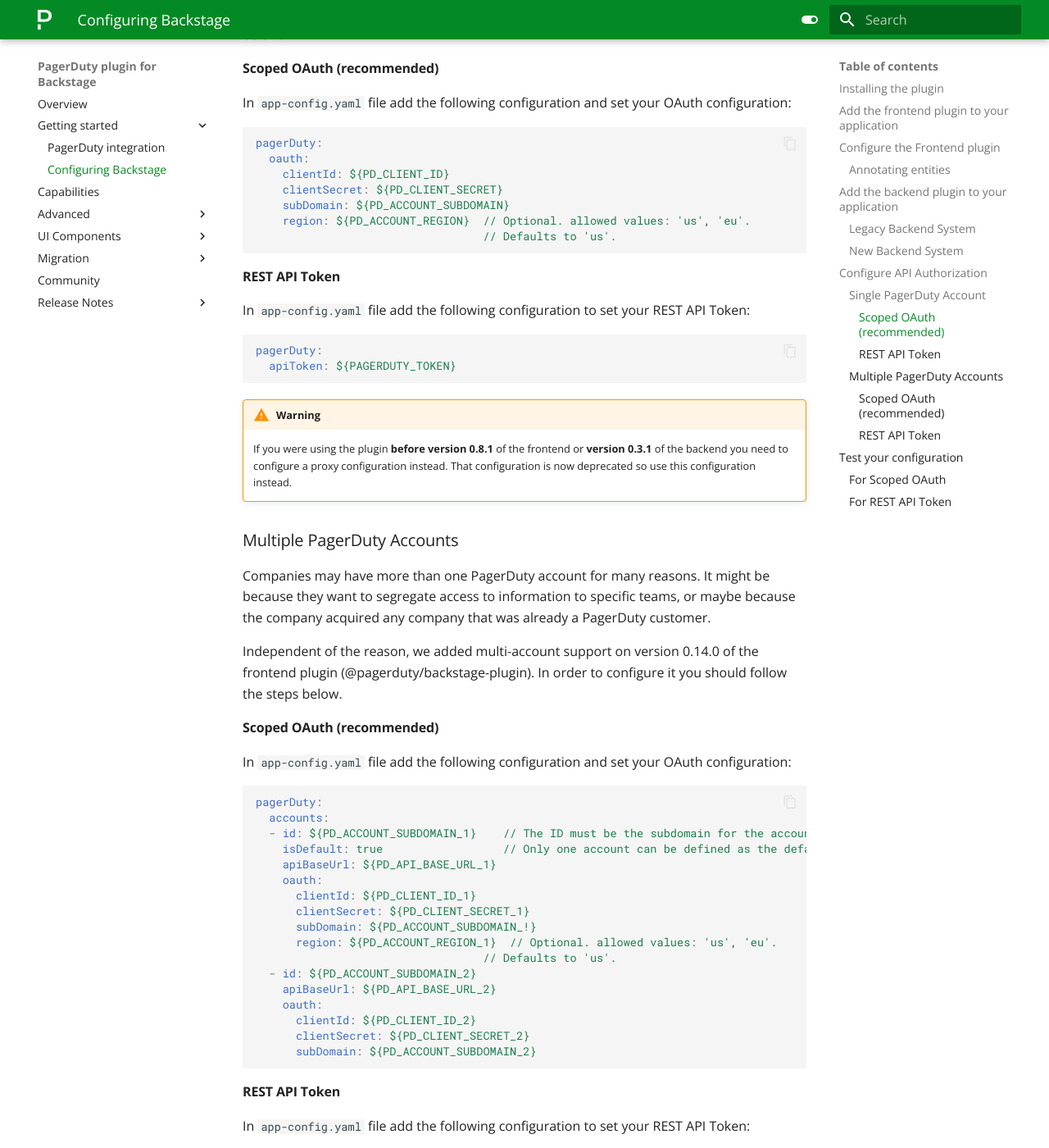
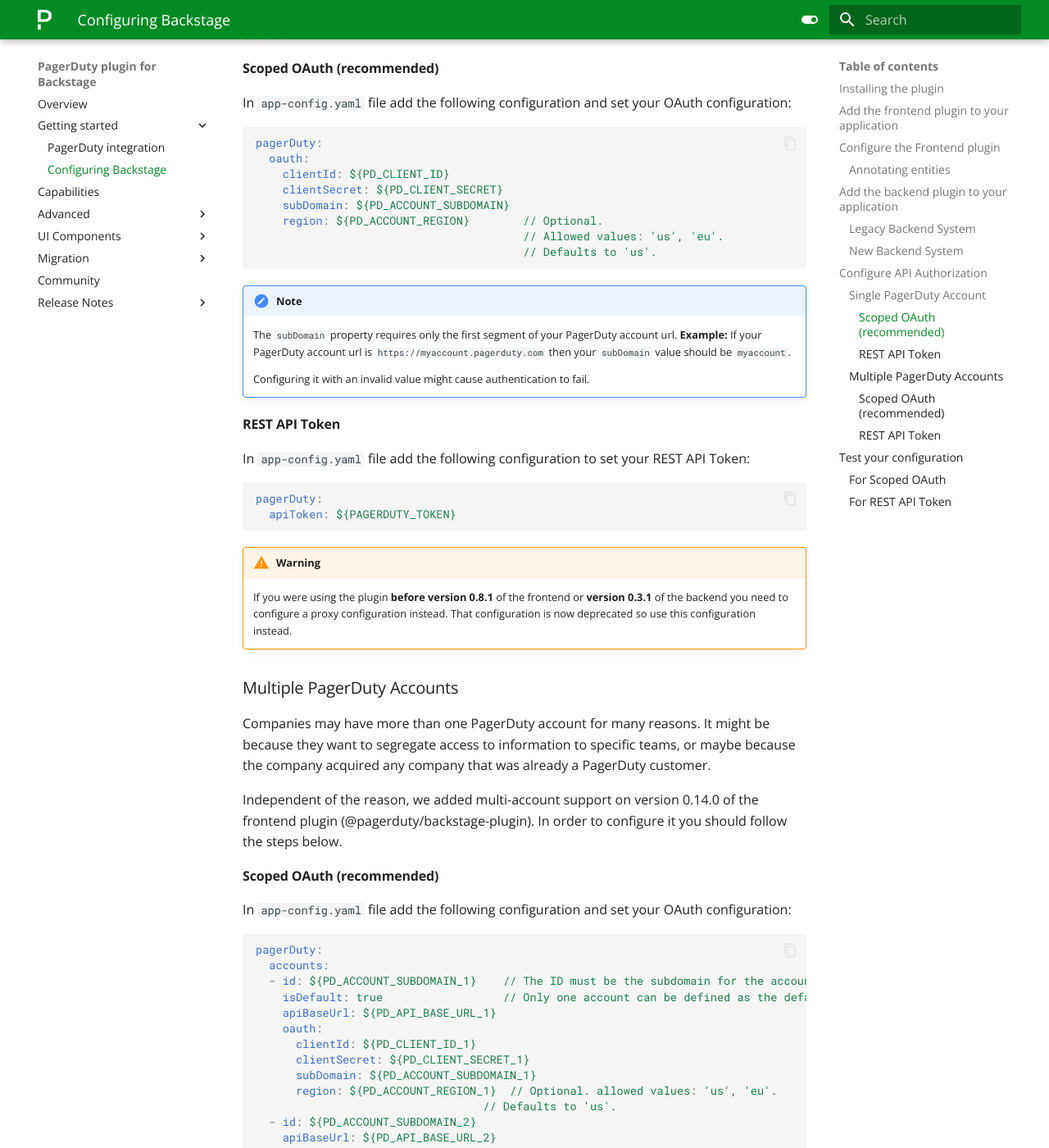
Before and after one commit to PagerDuty/backstage-plugin-docs, an MkDocs documentation site: the page built from docs/getting-started/backstage.md, in a window 1280 px wide and 1400 px high, scrolled down 4482 px. Shown: the whole window at 82% size. Built offline with MkDocs 1.6.1 and Material for MkDocs 9.7.7, drawn with Linux system fonts in a browser that asks for light colours; some of the changed text lies outside the part shown.

Commit message:
docs: improving documentation for oauth config
Signed-off-by: Tiago Barbosa <tbarbos@hotmail.com>

````diff
--- a/docs/getting-started/backstage.md
+++ b/docs/getting-started/backstage.md
@@ -177,9 +177,15 @@
     clientId: ${PD_CLIENT_ID}
     clientSecret: ${PD_CLIENT_SECRET}
     subDomain: ${PD_ACCOUNT_SUBDOMAIN}
-    region: ${PD_ACCOUNT_REGION}  // Optional. allowed values: 'us', 'eu'.
-                                  // Defaults to 'us'.
+    region: ${PD_ACCOUNT_REGION}        // Optional.
+                                        // Allowed values: 'us', 'eu'.
+                                        // Defaults to 'us'.
 ```
+
+!!! note
+    The `subDomain` property requires only the first segment of your PagerDuty account url. **Example:** If your PagerDuty account url is `https://myaccount.pagerduty.com` then your `subDomain` value should be `myaccount`.
+
+    Configuring it with an invalid value might cause authentication to fail.
 
 #### REST API Token
 
@@ -212,7 +218,7 @@
     oauth:
       clientId: ${PD_CLIENT_ID_1}
       clientSecret: ${PD_CLIENT_SECRET_1}
-      subDomain: ${PD_ACCOUNT_SUBDOMAIN_!}
+      subDomain: ${PD_ACCOUNT_SUBDOMAIN_1}
       region: ${PD_ACCOUNT_REGION_1}  // Optional. allowed values: 'us', 'eu'.
                                   // Defaults to 'us'.
   - id: ${PD_ACCOUNT_SUBDOMAIN_2}
@@ -222,6 +228,11 @@
       clientSecret: ${PD_CLIENT_SECRET_2}
       subDomain: ${PD_ACCOUNT_SUBDOMAIN_2}
 ```
+
+!!! note
+    The `subDomain` property requires only the first segment of your PagerDuty account url. **Example:** If your PagerDuty account url is `https://myaccount.pagerduty.com` then your `subDomain` value should be `myaccount`.
+
+    Configuring it with an invalid value might cause authentication to fail.
 
 #### REST API Token
 
````
